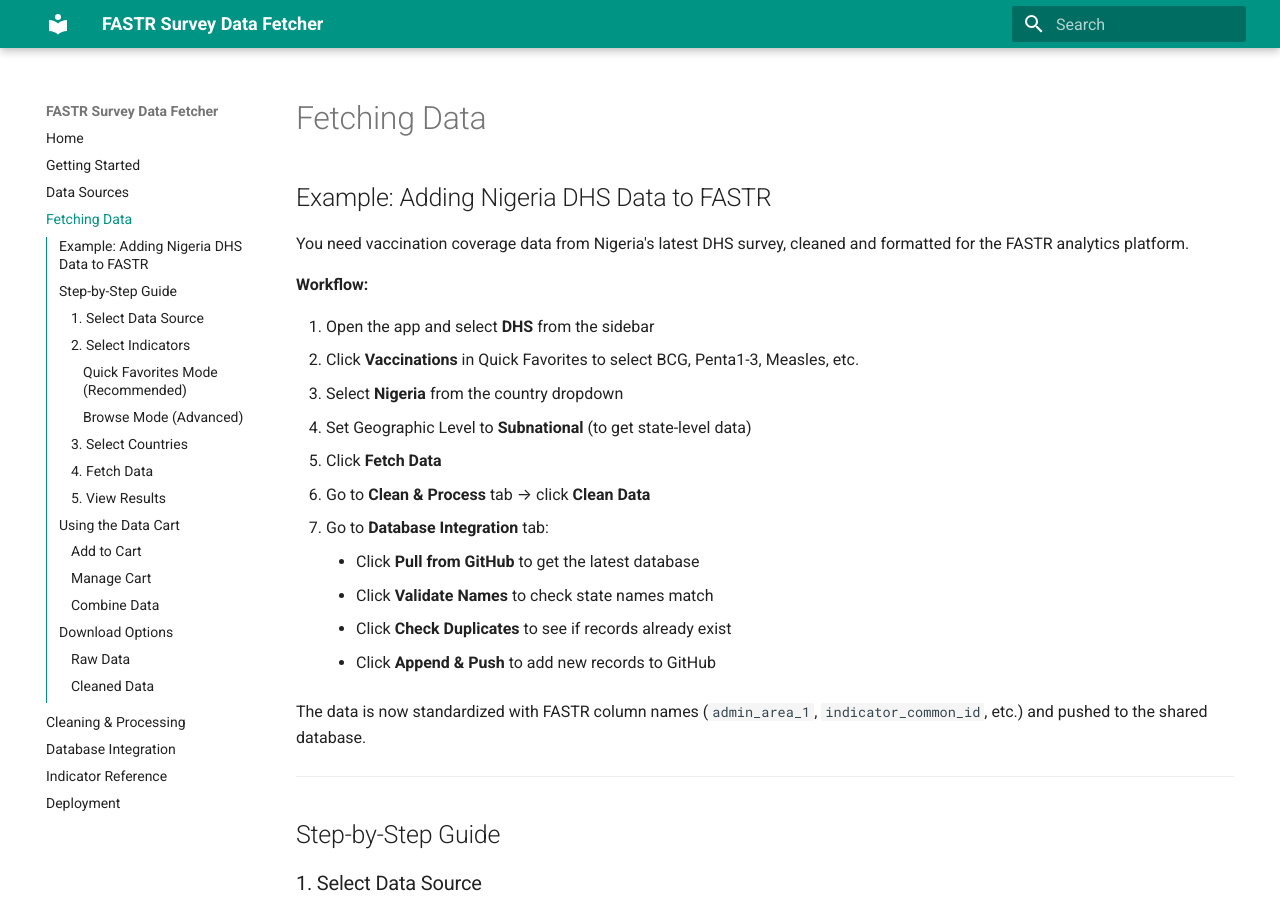
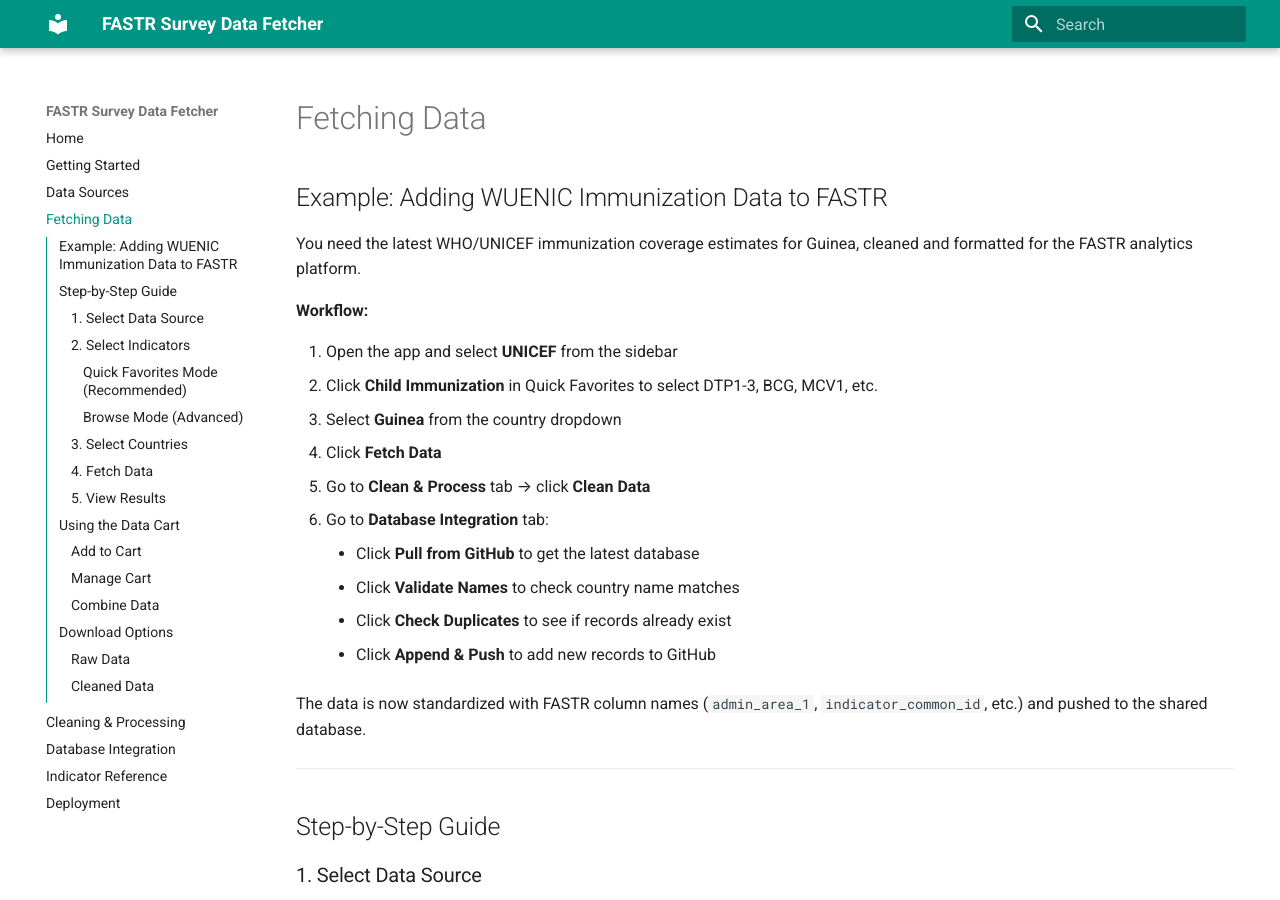
Before and after one commit to FASTR-Analytics/survey-data-fetcher, an MkDocs documentation site: the page built from docs/fetching-data.md, in a window 1280 px wide and 900 px high. Built offline with MkDocs 1.6.1 and Material for MkDocs 9.7.7, drawn with Linux system fonts in a browser that asks for light colours.

Commit message:
Update example to WUENIC/Guinea

```diff
--- a/docs/fetching-data.md
+++ b/docs/fetching-data.md
@@ -1,20 +1,19 @@
 # Fetching Data
 
-## Example: Adding Nigeria DHS Data to FASTR
+## Example: Adding WUENIC Immunization Data to FASTR
 
-You need vaccination coverage data from Nigeria's latest DHS survey, cleaned and formatted for the FASTR analytics platform.
+You need the latest WHO/UNICEF immunization coverage estimates for Guinea, cleaned and formatted for the FASTR analytics platform.
 
 **Workflow:**
 
-1. Open the app and select **DHS** from the sidebar
-2. Click **Vaccinations** in Quick Favorites to select BCG, Penta1-3, Measles, etc.
-3. Select **Nigeria** from the country dropdown
-4. Set Geographic Level to **Subnational** (to get state-level data)
-5. Click **Fetch Data**
-6. Go to **Clean & Process** tab → click **Clean Data**
-7. Go to **Database Integration** tab:
+1. Open the app and select **UNICEF** from the sidebar
+2. Click **Child Immunization** in Quick Favorites to select DTP1-3, BCG, MCV1, etc.
+3. Select **Guinea** from the country dropdown
+4. Click **Fetch Data**
+5. Go to **Clean & Process** tab → click **Clean Data**
+6. Go to **Database Integration** tab:
     - Click **Pull from GitHub** to get the latest database
-    - Click **Validate Names** to check state names match
+    - Click **Validate Names** to check country name matches
     - Click **Check Duplicates** to see if records already exist
     - Click **Append & Push** to add new records to GitHub
 
```
